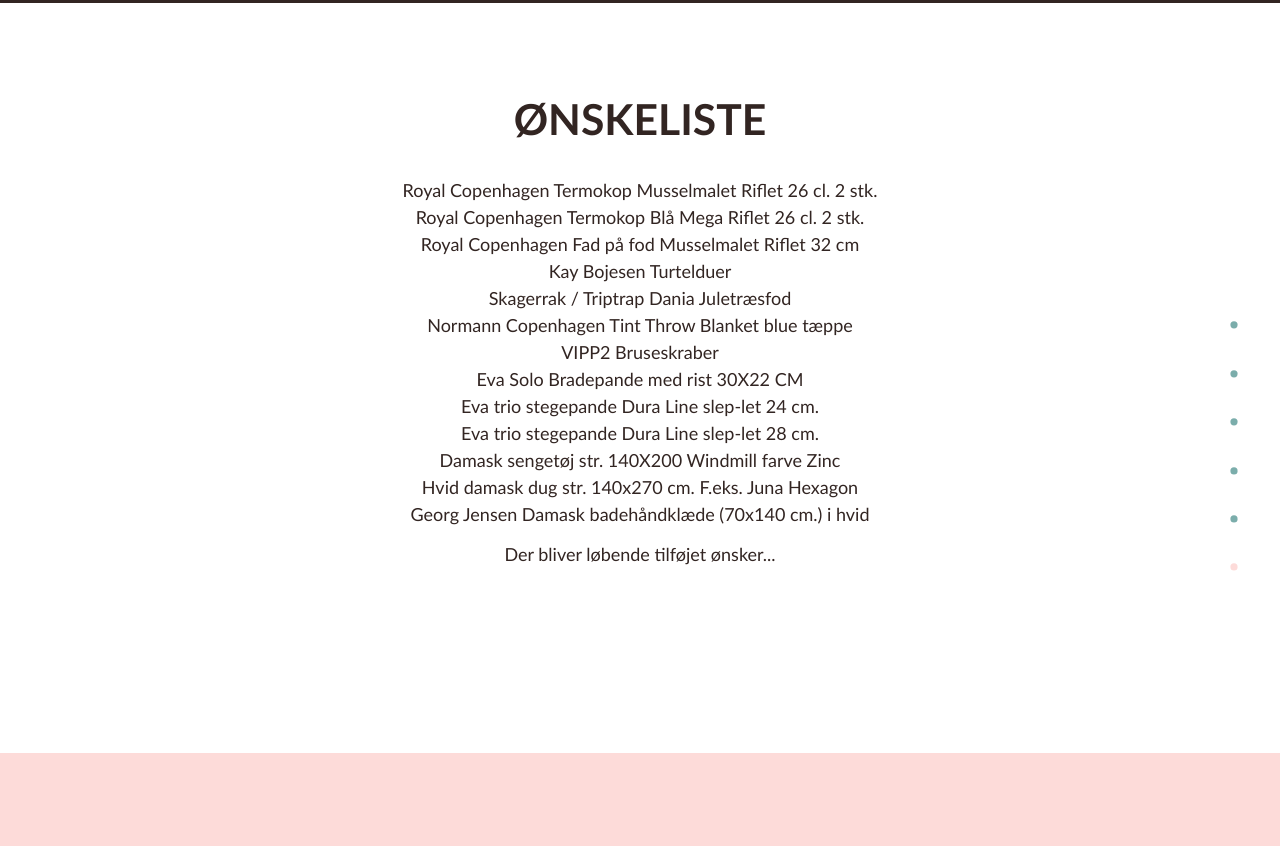
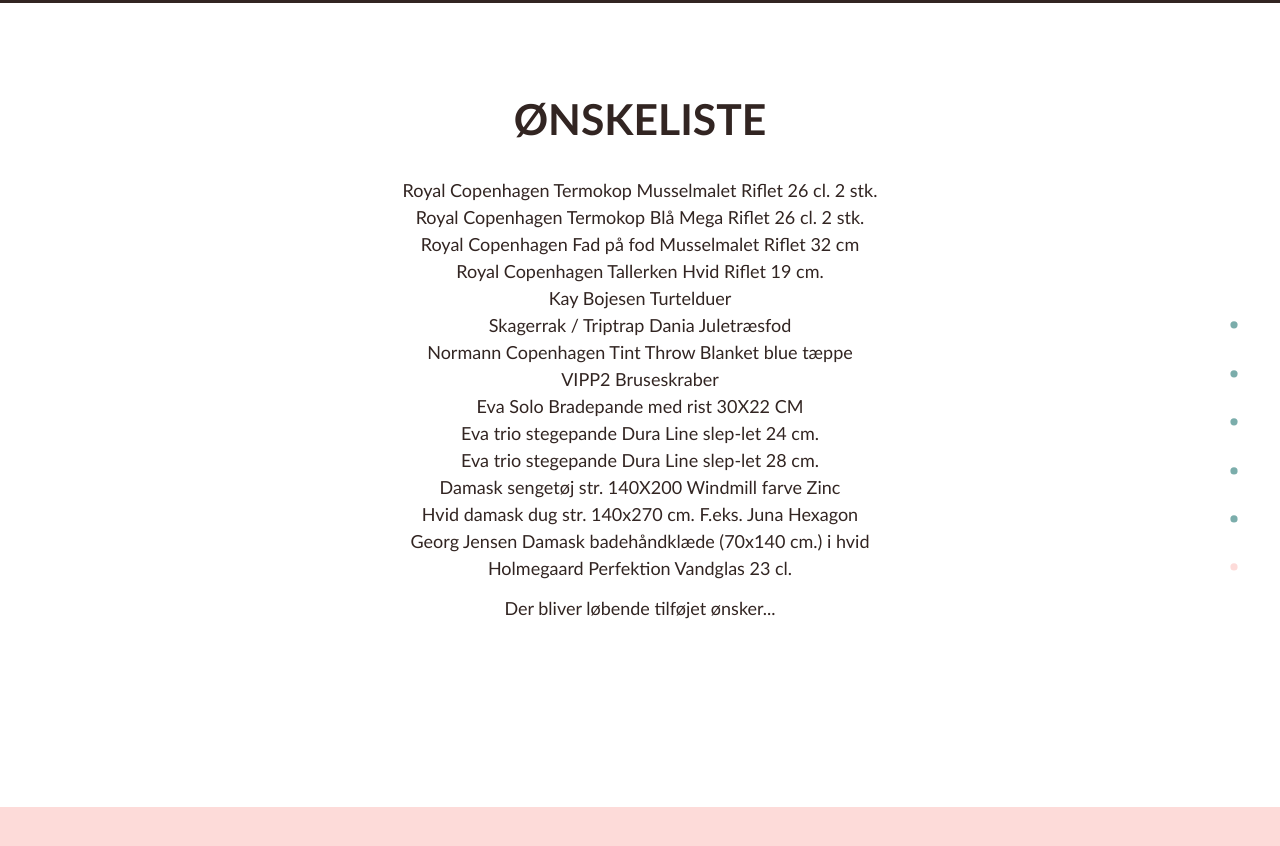
Before and after one commit to jacobmohl/skal-giftes, a Jekyll site: the page built from index.html, in a window 1280 px wide and 900 px high, scrolled down 5523 px. Shown: the top 846 px of the window. Built offline with Jekyll 4.4.1, drawn with Linux system fonts in a browser that asks for light colours.

Commit message:
Nye ønsker igen.

```diff
--- a/index.html
+++ b/index.html
@@ -161,6 +161,7 @@
             Royal Copenhagen Termokop Musselmalet Riflet 26 cl. 2 stk.<br/>
             Royal Copenhagen Termokop Blå Mega Riflet 26 cl. 2 stk.<br/>
             Royal Copenhagen Fad på fod Musselmalet Riflet 32 cm<br/>
+            Royal Copenhagen Tallerken Hvid Riflet 19 cm.<br>
             Kay Bojesen Turtelduer<br/>
             Skagerrak / Triptrap Dania Juletræsfod<br/>
             Normann Copenhagen Tint Throw Blanket blue tæppe<br/>
@@ -171,6 +172,7 @@
             Damask sengetøj str. 140X200 Windmill farve Zinc<br/>
             Hvid damask dug str. 140x270 cm. F.eks. Juna Hexagon<br/>
             Georg Jensen Damask badehåndklæde (70x140 cm.) i hvid<br/>
+            Holmegaard Perfektion Vandglas 23 cl.<br>
         </p>
         <p>Der bliver løbende tilføjet ønsker...</p>
         <br><br><br>
```
